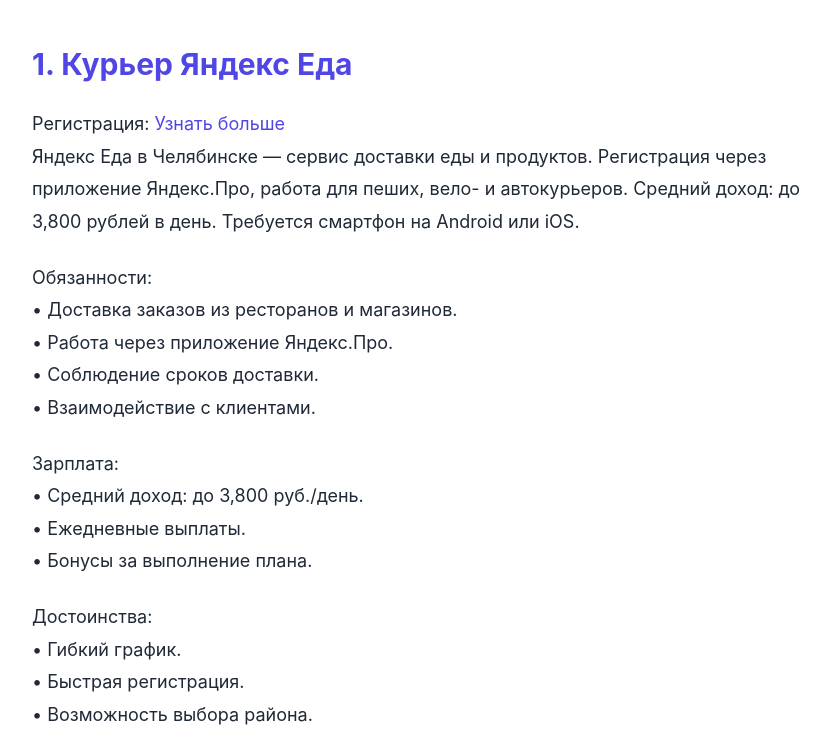
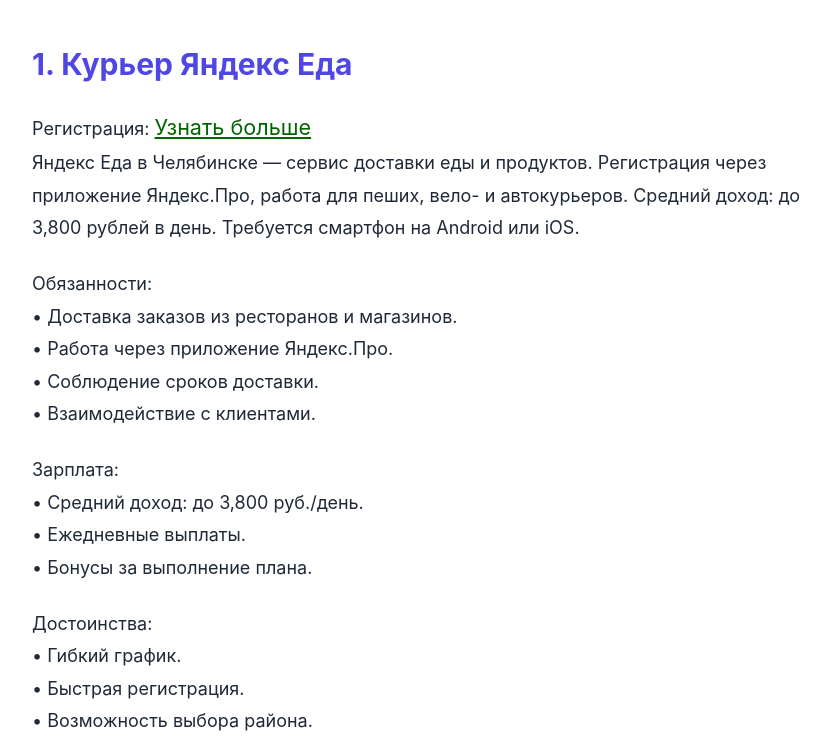
Before and after one commit to pashnin/vakansii-bez-opyta-v-chelyabinske, a plain HTML site: page index.html in a window 1280 px wide. Shown: the part 798-1550 px from the top of the page, without its empty margins (208-1038 px from the left). Drawn offline with Linux system fonts and the light colour scheme.

Commit message:
Update article styles.css

```diff
--- a/styles.css
+++ b/styles.css
@@ -212,10 +212,10 @@ body {
 }
 
 .content-wrapper a {
-    color: var(--primary-color);
-    text-decoration: none;
-    border-bottom: 2px solid transparent;
-    transition: border-color 0.2s;
+    color: darkgreen;
+    /* border-bottom: 2px solid transparent; */
+    /* transition: border-color 0.2s; */
+    font-size: larger;
 }
 
 .content-wrapper a:hover {
```
